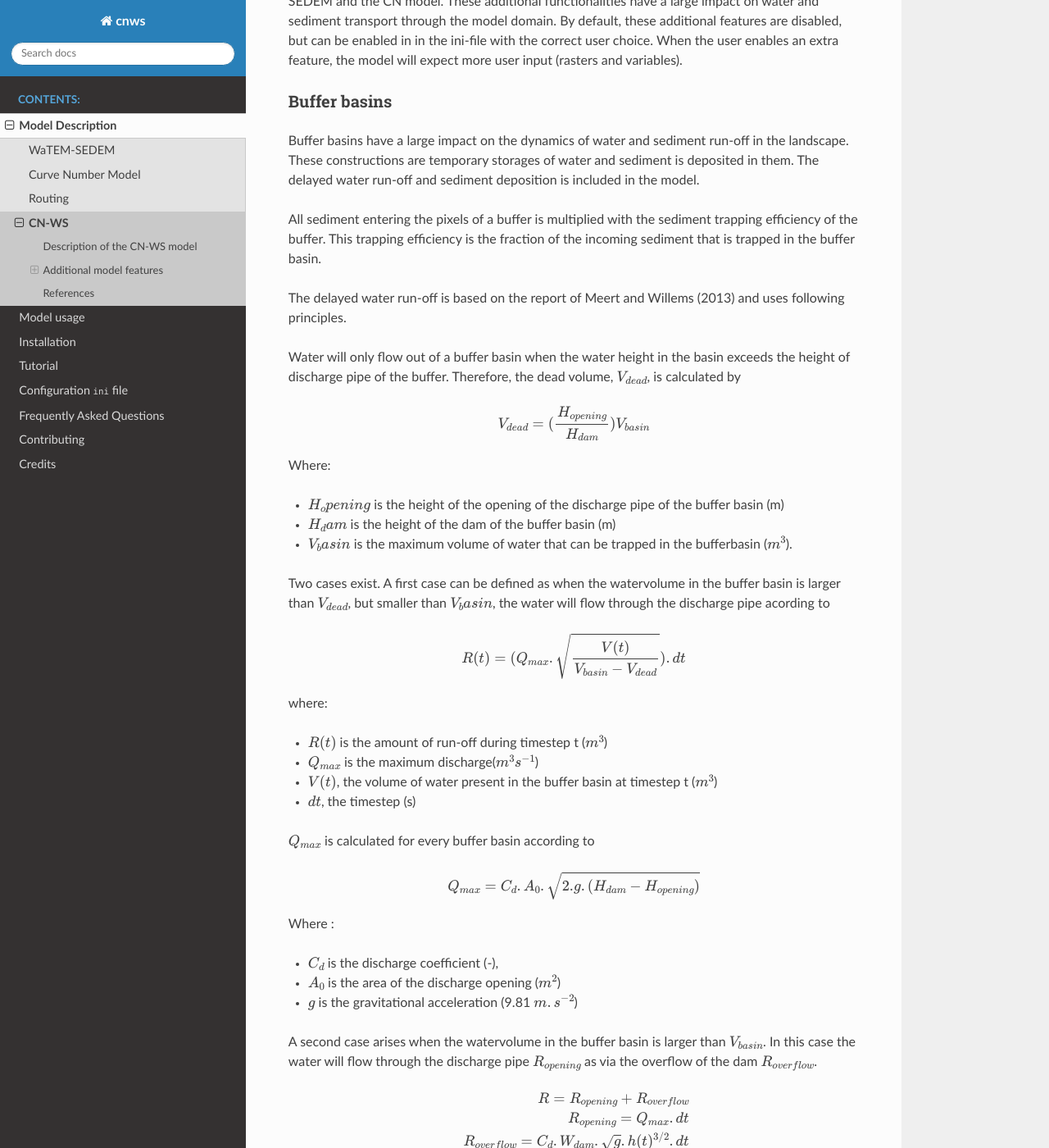
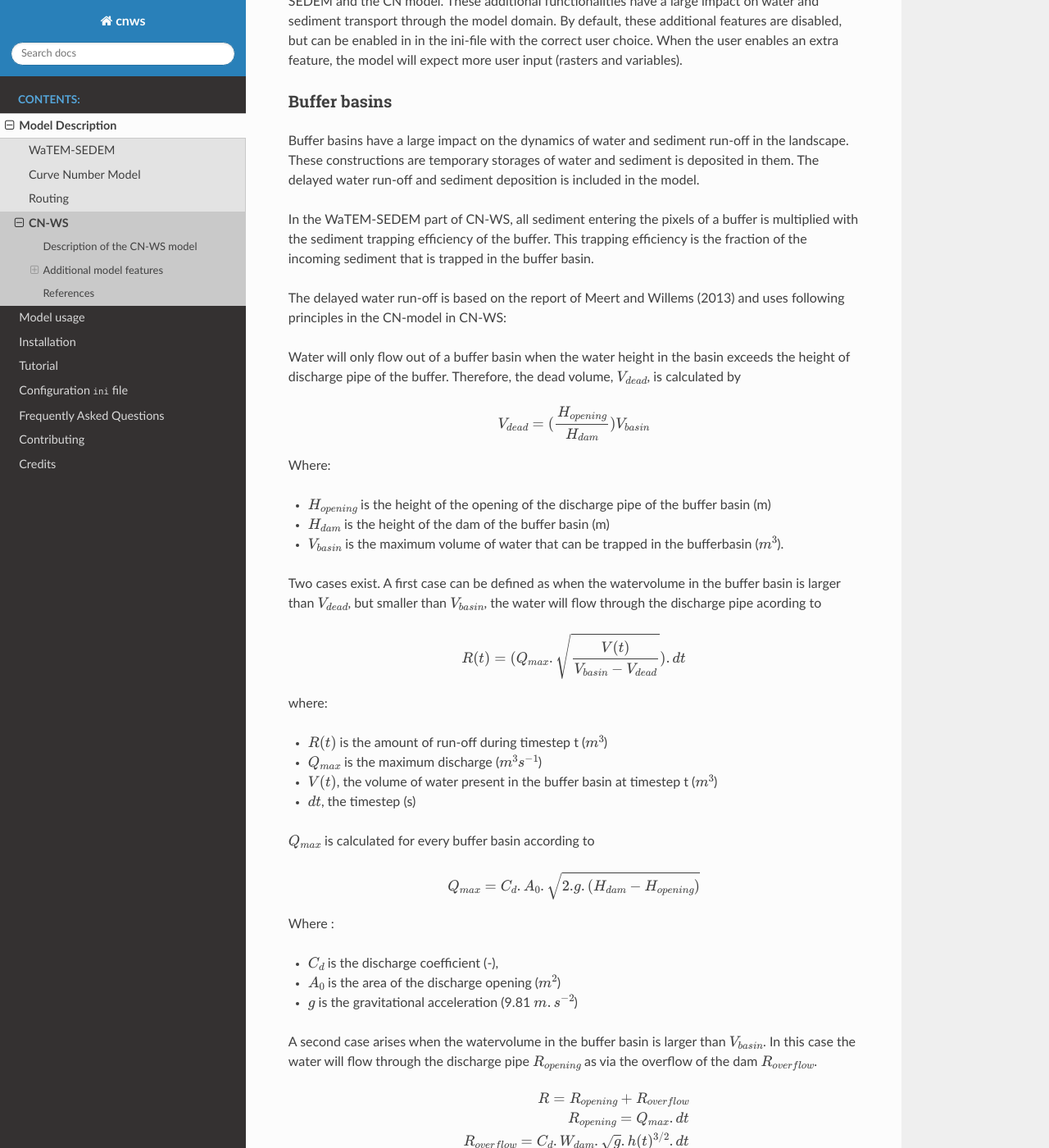
Before and after one commit to watem-sedem/watem-sedem, a Sphinx documentation site: the page built from docs/cn-ws.rst, in a window 1280 px wide and 1400 px high, scrolled down 988 px. Shown: the whole window at 82% size. Built offline with Sphinx 7.4.7 and the Read the Docs theme 2.0.0, drawn with Linux system fonts in a browser that asks for light colours.

Commit message:
Small adjustment after Sacha's review.

```diff
--- a/docs/cn-ws.rst
+++ b/docs/cn-ws.rst
@@ -56,12 +56,13 @@ in the landscape. These constructions are temporary storages of water and
 sediment is deposited in them. The delayed water run-off and sediment deposition
 is included in the model.
 
-All sediment entering the pixels of a buffer is multiplied with the sediment
-trapping efficiency of the buffer. This trapping efficiency is the fraction of
-the incoming sediment that is trapped in the buffer basin.
+In the WaTEM-SEDEM part of CN-WS, all sediment entering the pixels of a buffer
+is multiplied with the sediment trapping efficiency of the buffer. This trapping
+efficiency is the fraction of the incoming sediment that is trapped in the
+buffer basin.
 
 The delayed water run-off is based on the report of Meert and Willems (2013) and
-uses following principles.
+uses following principles in the CN-model in CN-WS:
 
 Water will only flow out of a buffer basin when the water height in the basin
 exceeds the height of discharge pipe of the buffer. Therefore, the dead
@@ -73,14 +74,14 @@ volume, :math:`V_{dead}`, is calculated by
 
 Where:
 
-- :math:`H_opening` is the height of the opening of the discharge pipe of the
+- :math:`H_{opening}` is the height of the opening of the discharge pipe of the
   buffer basin (m)
-- :math:`H_dam` is the height of the dam of the buffer basin (m)
-- :math:`V_basin` is the maximum volume of water that can be trapped in the
+- :math:`H_{dam}` is the height of the dam of the buffer basin (m)
+- :math:`V_{basin}` is the maximum volume of water that can be trapped in the
   bufferbasin (:math:`m^{3}`).
 
 Two cases exist. A first case can be defined as when the watervolume in the
-buffer basin is larger than :math:`V_{dead}`, but smaller than :math:`V_basin`,
+buffer basin is larger than :math:`V_{dead}`, but smaller than :math:`V_{basin}`,
 the water will flow through the discharge pipe acording to
 
 .. math::
@@ -89,7 +90,7 @@ the water will flow through the discharge pipe acording to
 where:
 
 - :math:`R(t)` is the amount of run-off during timestep t (:math:`m^{3}`)
-- :math:`Q_{max}` is the maximum discharge(:math:`m^{3} s^{-1}`)
+- :math:`Q_{max}` is the maximum discharge (:math:`m^{3} s^{-1}`)
 - :math:`V(t)`, the volume of water present in the buffer basin at timestep t
   (:math:`m^{3}`)
 - :math:`dt`, the timestep (s)
```
